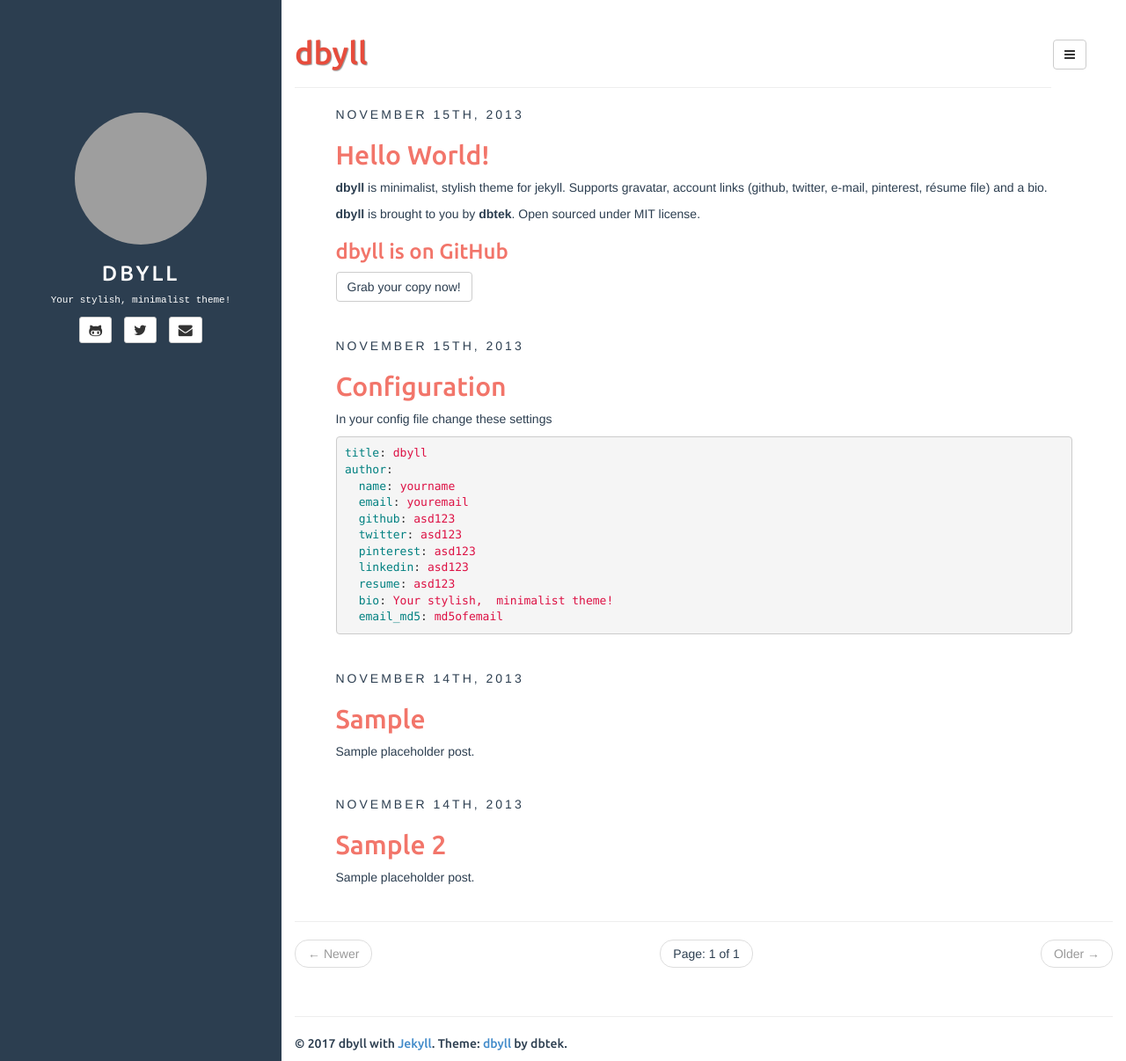
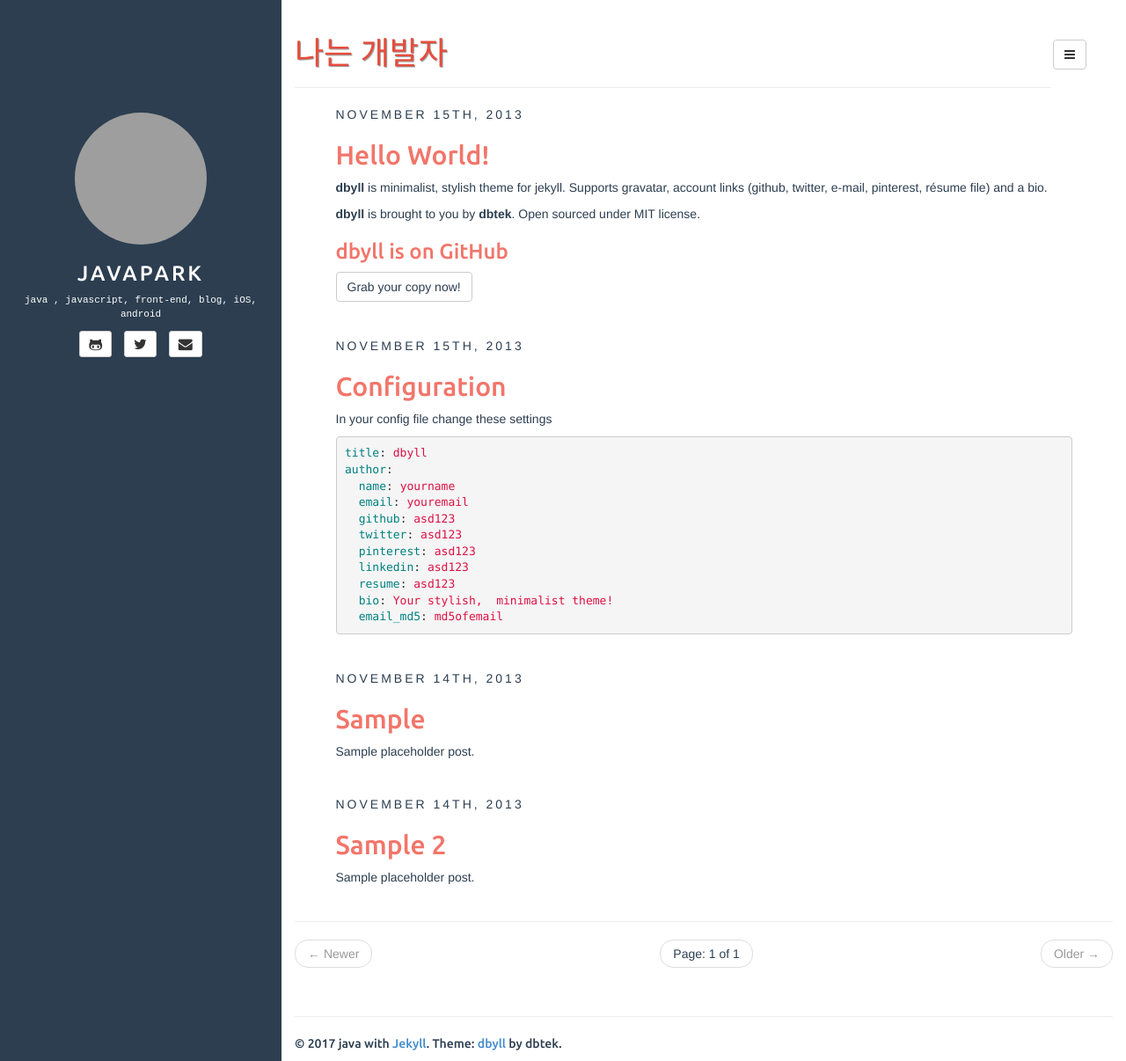
Before and after one commit to dbtek/dbyll, a Jekyll site: the page built from index.html, in a window 1280 px wide and 1206 px high. Shown: the whole window at 88% size. Built offline with Jekyll 4.4.1, drawn with Linux system fonts in a browser that asks for light colours; the list of posts is cut into pages by our own code; grey boxes are pictures that could not be loaded.

Commit message:
환경설정
환경설정

```diff
--- a/_config.yml
+++ b/_config.yml
@@ -5,27 +5,27 @@
 exclude: ["README.md"] # files to exclude
 highlighter: pygments
 markdown: kramdown
-disqus: dbyll
-google_analytics: dbyll
-title: dbyll
+disqus: javapark-github-io
+google_analytics: UA-38514061-3
+title: javapark
 
 defaults:
   -
     scope:
       path: "" # empty string for all files
     values:
-      title: dbyll
+      title: 나는 개발자
 
-description: Stylish Jekyll Theme
+description: java , javascript, front-end, blog, iOS, android
 author:
-  name: dbyll
-  email: dbyll@ismaildemirbilek.com
-  github: dbtek
-  twitter: dbtek
-  pinterest: asd123
-  linkedin: asd123
-  bio: Your stylish, minimalist theme!
-  email_md5: 726351295ec82e145928582f595aa3aa
+  name: java
+  email: javaparknet@gmail.com
+  github: javapark
+  twitter: javapark
+  pinterest:
+  linkedin:
+  bio: java , javascript, front-end, blog, iOS, android
+  email_md5:
 
 rss_path: feed.xml
 categories_path: categories.html
```
